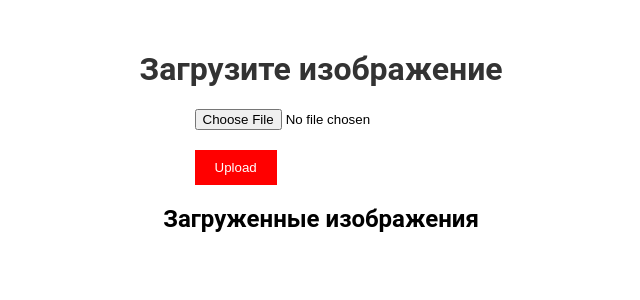
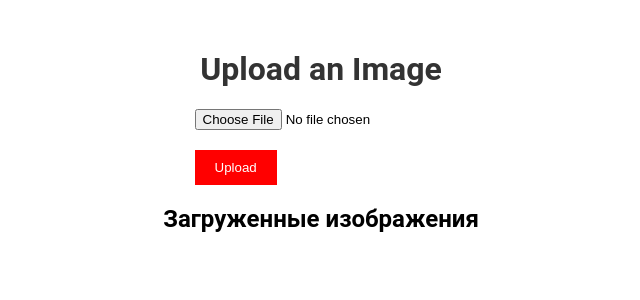
Before and after one commit to RAZEMANn2/Praktika, a Flask app: page / in a window 1280 px wide. Shown: the top 300 px of the page, without its empty margins (319-959 px from the left). Run offline with Flask 3, Linux system fonts and the light colour scheme.

Commit message:
Practice

```diff
--- a/templates/home.html
+++ b/templates/home.html
@@ -1,5 +1,5 @@
 <!DOCTYPE html>
-<html lang="ru">
+<html lang="en">
 <head>
     <meta charset="UTF-8">
     <meta name="viewport" content="width=device-width, initial-scale=1.0">
@@ -7,7 +7,7 @@
     <link rel="stylesheet" href="{{ url_for('static', filename='css/styles.css') }}">
 </head>
 <body>
-    <h1>Загрузите изображение</h1>
+    <h1>Upload an Image</h1>
     <form action="{{ url_for('upload') }}" method="post" enctype="multipart/form-data">
         <input type="file" name="file">
         <input type="submit" value="Upload">
```
